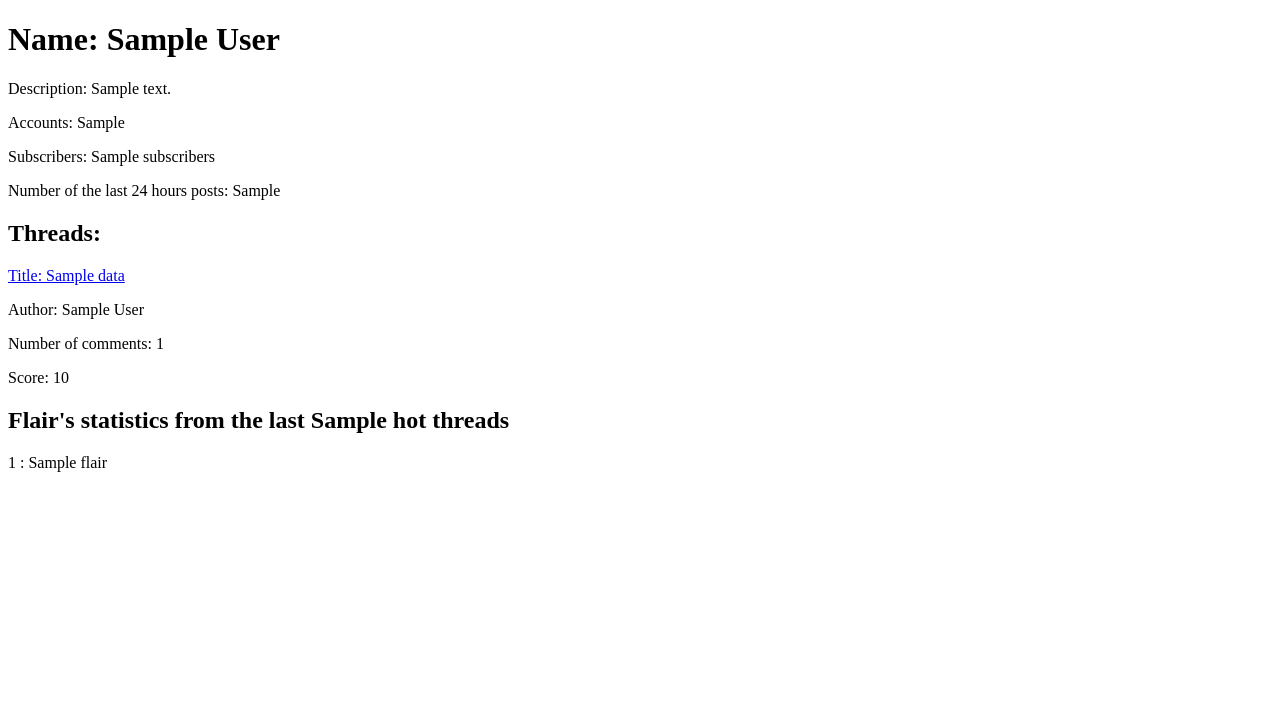
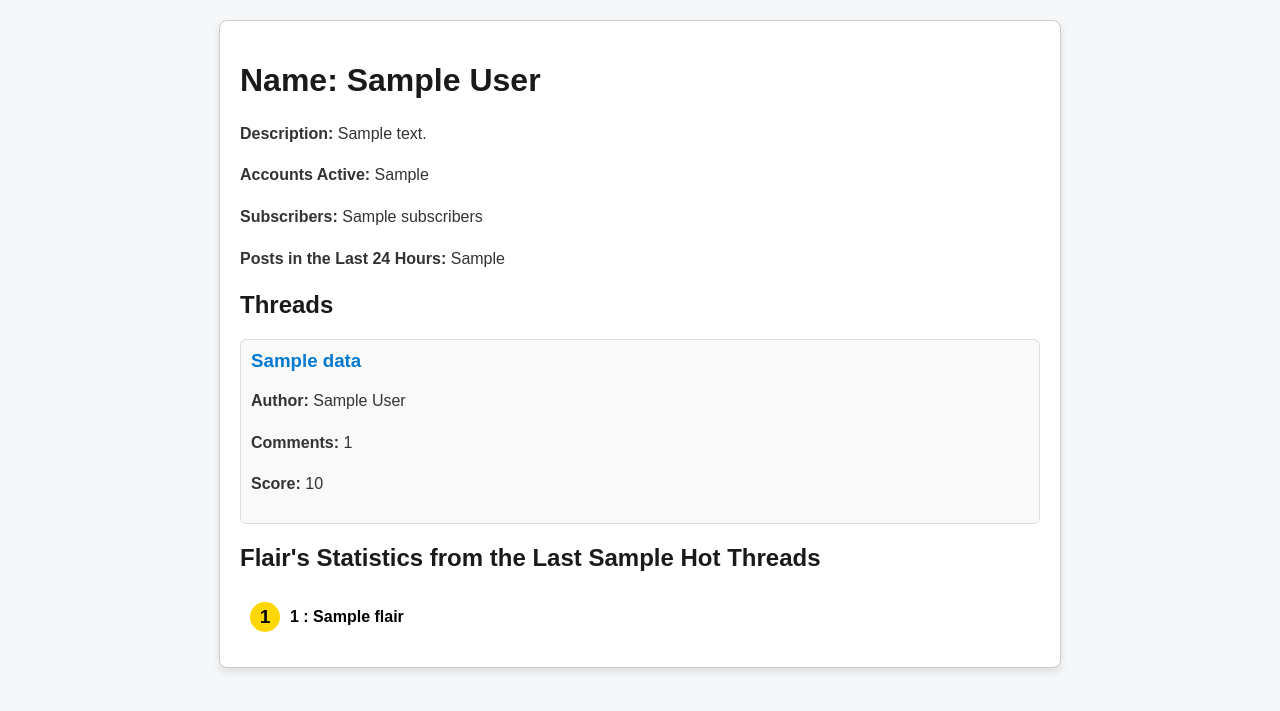
Before and after one commit to pricope-marius-andrei/Reddit-Python, a Flask app: template templates/index.html in a window 1280 px wide. Shown: the top 711 px of the page. Run offline with Flask 3, Linux system fonts and the light colour scheme; the template is opened without the code that fills it: most values are stand-ins (such as "Sample title", 1, 10 or a date in 2020); parts of the project's set-up code (start-up, migrations or seed data) failed here and were passed over.

Commit message:
refactor the code and style the html

```diff
--- a/main.py
+++ b/main.py
@@ -1,65 +1,46 @@
-from datetime import datetime, timedelta, timezone
 from dotenv import load_dotenv
-
 from flask import Flask, render_template
-
 from reddit import Reddit
+from subreddit_manager import SubredditManager
 
 app = Flask(__name__)
 
-
 load_dotenv()
 
-subreddit_name = "Amd"
-threads_limit = 100
+reddit = Reddit()
+subreddit_manager = SubredditManager(reddit)
 
-reddit = Reddit()
-
-reddit.generate_token()
-
-
-about = reddit.get_call(f"/r/{subreddit_name}/about", "")
-
-about_data = about["data"]
-
-data = reddit.get_call(f"/r/{subreddit_name}/hot", f"?g=GLOBAL&count=0&limit={threads_limit}")["data"]["children"]
-
-flairs_freq = {}
-
-for subreddit in data:
-    flair = subreddit["data"]["author_flair_text"]
-    if flair is not None:
-        if flair in flairs_freq:
-            flairs_freq[flair] += 1
-        else:
-            flairs_freq[flair] = 1
-
-flairs_freq = dict(sorted(flairs_freq.items(), key=lambda x: x[1], reverse=True))
-
-new_posts = reddit.get_call(f"/r/{subreddit_name}/new", "?count=0&limit=100")["data"]["children"]
-
-last_24_hours_posts = 0
-for new_post in new_posts:
-    created_time = new_post["data"]["created_utc"]
-    if created_time > (datetime.now(timezone.utc) - timedelta(days=1)).timestamp():
-        last_24_hours_posts += 1
-
-print(last_24_hours_posts)
-
-
-posts = reddit.get_call(f"/r/{subreddit_name}/hot", "?count=0&limit=10")["data"]["children"]
-
-print(posts)
-
-for post in posts:
-    print(post["data"]["title"])
 @app.route('/')
 def home():
+    return "Search in the search bar a subreddit. Eg: /amd"
+
+@app.route('/<path:subreddit>')
+def info(subreddit):
+    subreddit_name = subreddit
+    threads_limit = 100
+
+    about_data = subreddit_manager.about_subreddit(subreddit_name)
+
+    if about_data is None:
+        return "The subreddit is not found!"
+
+    flairs_freq = subreddit_manager.flairs_freq(subreddit_name, threads_limit)
+
+    if flairs_freq is None:
+        return "The subreddit is not found!"
+
+    last_24_hours_posts = subreddit_manager.last_24h_posts(subreddit_name)
+
+    if last_24_hours_posts is None:
+        return "The subreddit is not found!"
+
+    posts = subreddit_manager.get_some_posts(subreddit_name)
+
+    if posts is None:
+        return "The subreddit is not found!"
+
     return render_template('index.html',
-                           display_name=about_data["display_name"],
-                           accounts_active=about_data["accounts_active"],
-                           subscribers=about_data["subscribers"],
-                           description=about_data["public_description"],
+                           about_data=about_data,
                            threads_limit=threads_limit,
                            flair_freq_list=flairs_freq.items(),
                            last_24_hours_posts=last_24_hours_posts,
--- a/reddit.py
+++ b/reddit.py
@@ -10,6 +10,8 @@ class Reddit:
         self.client_secret = os.getenv('CLIENT_SECRET')
         self.access_token = ""
         self.api_route = "https://oauth.reddit.com"
+
+        self.generate_token()
 
     def generate_token(self):
         data = {
--- a/templates/index.html
+++ b/templates/index.html
@@ -4,25 +4,167 @@
     <meta charset="UTF-8">
     <meta name="viewport" content="width=device-width, initial-scale=1.0">
     <title>Reddit Info</title>
+    <style>
+        body {
+            font-family: Arial, sans-serif;
+            background-color: #f6f7f8;
+            margin: 0;
+            padding: 0;
+        }
+
+        .container {
+            max-width: 800px;
+            margin: 0 auto;
+            background-color: white;
+            border: 1px solid #ccc;
+            border-radius: 8px;
+            padding: 20px;
+            margin-top: 20px;
+            box-shadow: 0 4px 8px rgba(0, 0, 0, 0.1);
+        }
+
+        h1, h2 {
+            color: #1a1a1b;
+        }
+
+        p {
+            color: #333;
+            line-height: 1.6;
+        }
+
+        a {
+            color: #0079d3;
+            text-decoration: none;
+            font-weight: bold;
+        }
+
+        a:hover {
+            text-decoration: underline;
+        }
+
+        .thread {
+            margin-bottom: 15px;
+            padding: 10px;
+            border: 1px solid #ddd;
+            border-radius: 6px;
+            background-color: #f9f9f9;
+        }
+
+        .thread h3 {
+            margin: 0 0 5px;
+        }
+
+        .tier-list {
+            list-style: none;
+            padding: 0;
+            margin: 0;
+        }
+
+        .tier-item {
+            display: flex;
+            align-items: center;
+            padding: 10px;
+            margin-bottom: 5px;
+            border-radius: 6px;
+            font-weight: bold;
+            color: white;
+        }
+
+        .tier-item span.position {
+            display: inline-block;
+            width: 30px;
+            height: 30px;
+            line-height: 30px;
+            text-align: center;
+            font-size: 1.2em;
+            font-weight: bold;
+            border-radius: 50%;
+            margin-right: 10px;
+        }
+
+        .tier-s {
+            background-color: #ff4500;
+        }
+
+        .tier-a {
+            background-color: #ff8717;
+        }
+
+        .tier-b {
+            background-color: #ffd635;
+        }
+
+        .tier-c {
+            background-color: #69c4ff;
+        }
+
+        .tier-d {
+            background-color: #0079d3;
+        }
+
+        .position-1 span.position {
+            background-color: gold;
+            color: black;
+        }
+
+        .position-1 .item-text {
+            color: black;
+        }
+
+        .position-2 .item-text {
+            color: black;
+        }
+
+        .position-3 .item-text {
+            color: black;
+        }
+
+        .position-2 span.position {
+            background-color: silver;
+            color: black;
+        }
+
+        .position-3 span.position {
+            background-color: #cd7f32;
+            color: black;
+        }
+    </style>
 </head>
 <body>
-    <h1>Name: {{display_name}}</h1>
-    <p>Description: {{description}}</p>
-    <p>Accounts: {{accounts_active}}</p>
-    <p>Subscribers: {{subscribers}}</p>
-    <p>Number of the last 24 hours posts: {{last_24_hours_posts}}</p>
+    <div class="container">
+        <h1>Name: {{about_data["display_name"]}}</h1>
+        <p><strong>Description:</strong> {{about_data["public_description"]}}</p>
+        <p><strong>Accounts Active:</strong> {{about_data["accounts_active"]}}</p>
+        <p><strong>Subscribers:</strong> {{about_data["subscribers"]}}</p>
+        <p><strong>Posts in the Last 24 Hours:</strong> {{last_24_hours_posts}}</p>
 
-    <h2>Threads:</h2>
-    {% for thread in threads_list %}
-        <a href="{{ thread['data']['url'] }}">Title: {{thread["data"]["title"]}}</a>
-        <p>Author: {{thread["data"]["author"]}}</p>
-        <p>Number of comments: {{thread["data"]["num_comments"]}}</p>
-        <p>Score: {{thread["data"]["score"]}}</p>
-    {% endfor %}
+        <h2>Threads</h2>
+        {% if threads_list|length > 0 %}
+            {% for thread in threads_list %}
+            <div class="thread">
+                <a href="{{ thread['data']['url'] }}"><h3>{{ thread["data"]["title"] }}</h3></a>
+                <p><strong>Author:</strong> {{thread["data"]["author"]}}</p>
+                <p><strong>Comments:</strong> {{thread["data"]["num_comments"]}}</p>
+                <p><strong>Score:</strong> {{thread["data"]["score"]}}</p>
+            </div>
+            {% endfor %}
+        {%else%}
+            <p>Threads not exist!</p>
+        {%endif%}
 
-    <h2>Flair's statistics from the last {{threads_limit}} hot threads</h2>
-    {% for flair in flair_freq_list %}
-      <p>{{ flair[0] }} : {{flair[1]}} </p>
-    {% endfor %}
+        <h2>Flair's Statistics from the Last {{threads_limit}} Hot Threads</h2>
+        {% if flair_freq_list|length > 0 %}
+            <ul class="tier-list">
+               {% for flair in flair_freq_list %}
+                    <li class="tier-item {% if loop.index == 1 %}position-1{% elif loop.index == 2 %}position-2{% elif loop.index == 3 %}position-3{% elif flair[1] > 50 %}tier-s{% elif flair[1] > 30 %}tier-a{% elif flair[1] > 20 %}tier-b{% elif flair[1] > 10 %}tier-c{% else %}tier-d{% endif %}">
+                        <span class="position">{{ loop.index }}</span>
+                        <div class="item-text">{{ flair[0] }} : {{ flair[1] }}</div>
+                    </li>
+                {% endfor %}
+            </ul>
+        {%else%}
+            <p>Flairs not exist!</p>
+        {%endif%}
+    </div>
 </body>
 </html>
```
Also changed, not shown: subreddit_manager.py (added, +68 -0 lines).
